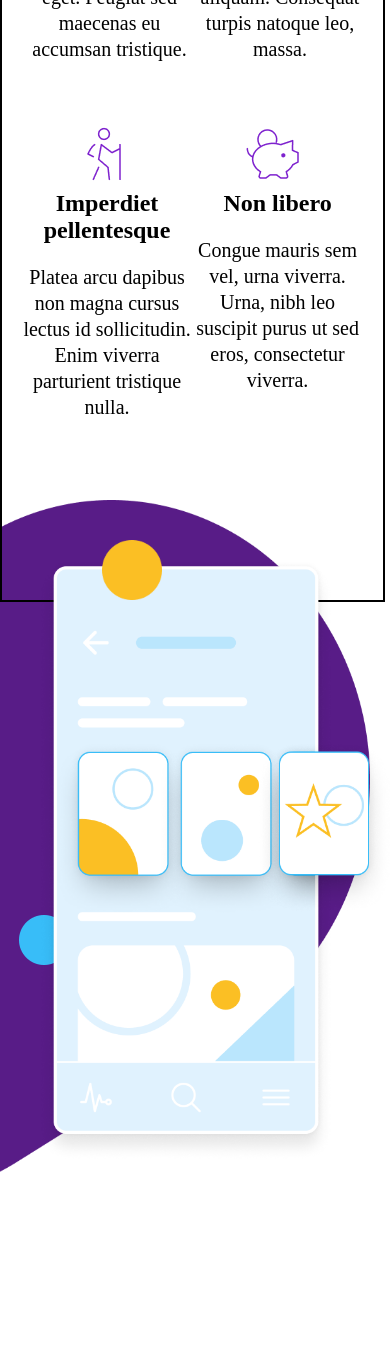
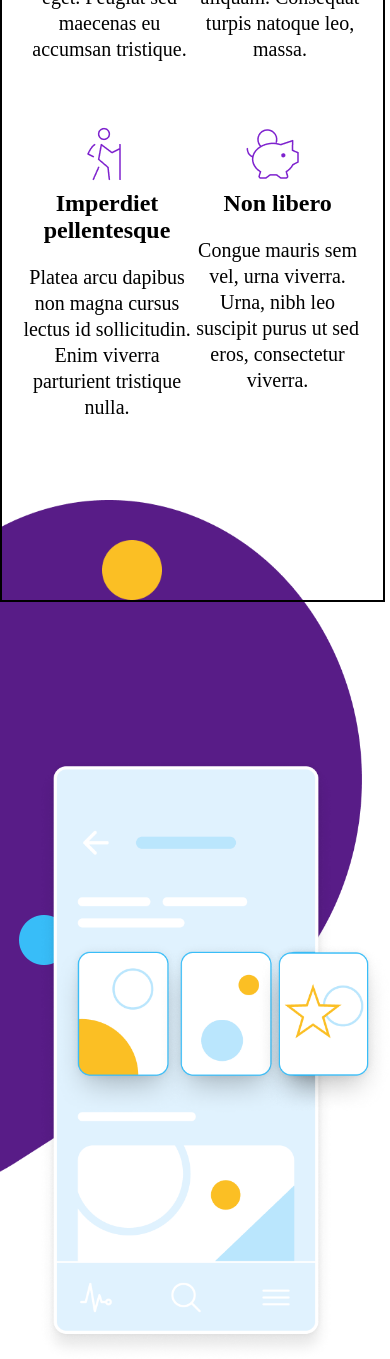
Before and after one commit to RaviPrajapat123/soller, a React (Vite) app: page / in a window 390 px wide. Shown: the part 2162-3521 px from the top of the page. Before the commit the page ends 3362 px from the top, so only its background shows below. Built offline with nearby package versions, Linux system fonts and the light colour scheme.

Commit message:
Update MyName.css

```diff
--- a/src/MyName.css
+++ b/src/MyName.css
@@ -929,7 +929,7 @@ button:hover{
     position: absolute;
     left: -2px;
     bottom: -600px;
-    width:370px;
+    width:362px;
     height: 700px;
     z-index:-1;
     /* display: none; */
@@ -938,7 +938,7 @@ button:hover{
 .mobileApp{
     z-index: 1;
     position: absolute;
-    top: 1020px;
+    top: 1220px;
     left: 39px;
     width: 290px;
     /* display: none; */
@@ -958,10 +958,10 @@ button:hover{
 .Frame-4{
     position: absolute;
     left: 253px;
-    top: 1202px;
+    top: 1403px;
     z-index: 2;
     /* display: none; */
-    width: 138px;
+    width: 137px;
 }
 
 .Ellipse-18-1{
```
